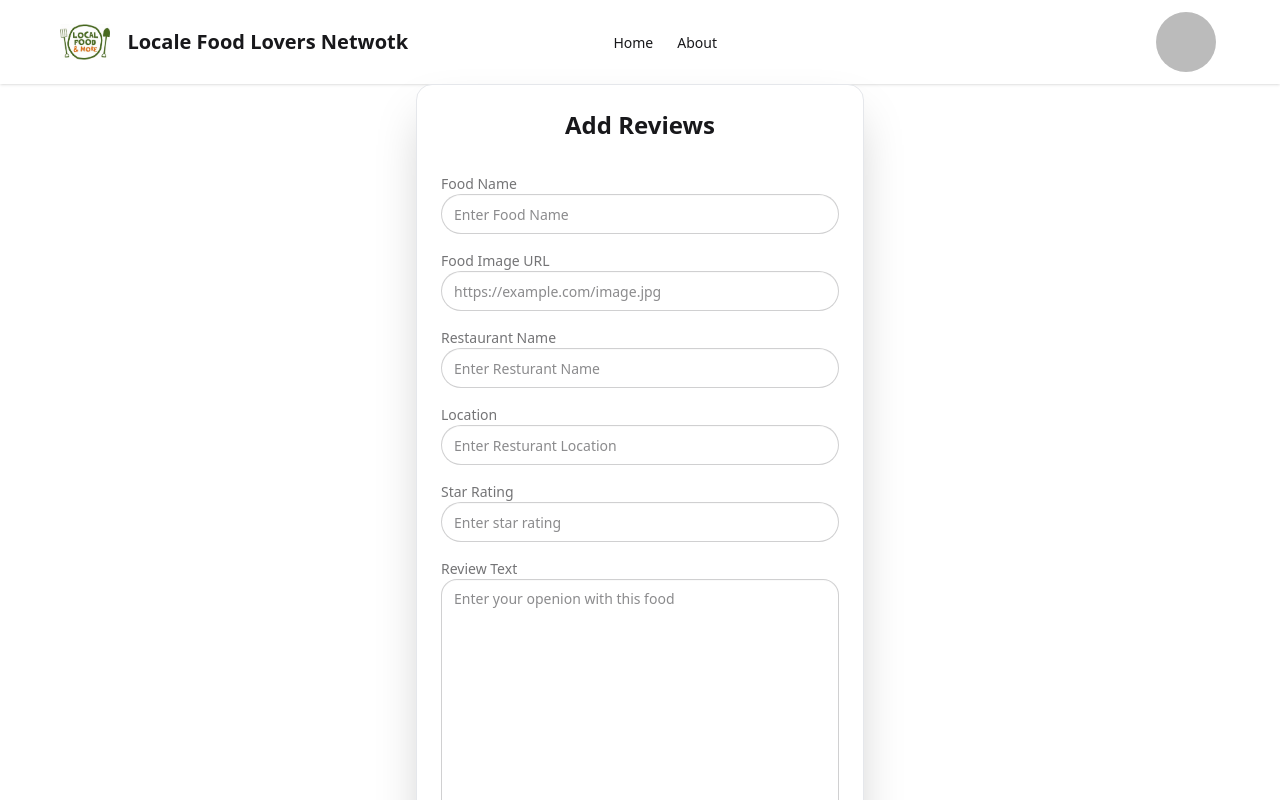
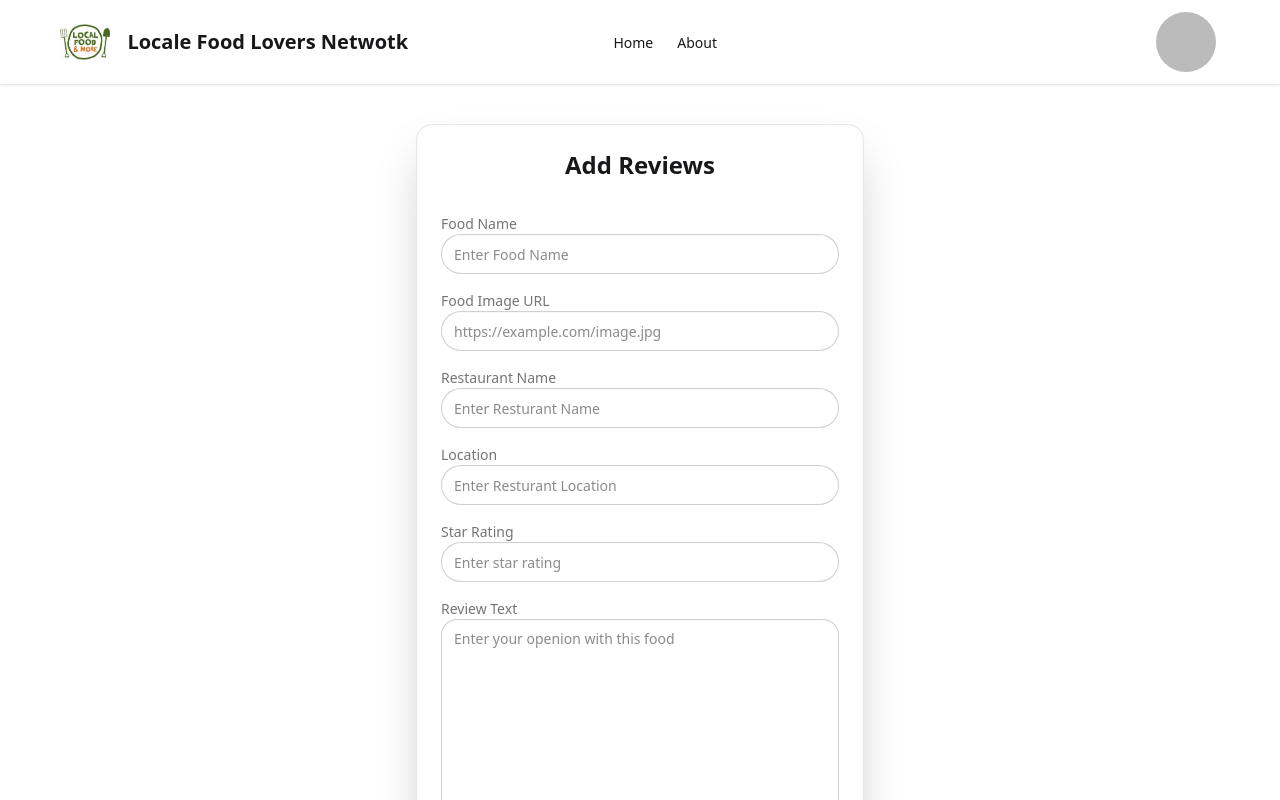
Before and after one commit to Burhan2727/local-food-lovers-network, a React (Vite) app in the folder local-food-lovers-client/: page /add-review in a window 1280 px wide. Shown: the top 800 px of the page. Built offline with nearby package versions, Linux system fonts and the light colour scheme; no server answers; sample sign-in values are in the browser's storage.

Commit message:
added some loading handle of login page and Home page and navbar

```diff
--- a/local-food-lovers-client/src/components/Home.jsx
+++ b/local-food-lovers-client/src/components/Home.jsx
@@ -21,6 +21,11 @@ const Home = () => {
   }, [])
   return (
     <div>
+      <div className="flex justify-center items-center">
+        {
+          loading && <span className="loading loading-dots loading-xl"></span>
+        }
+      </div>
       {/* hero section start */}
       <div className="carousel w-full">
         <div id="slide1" className="carousel-item relative w-full">
--- a/local-food-lovers-client/src/components/Navbar.jsx
+++ b/local-food-lovers-client/src/components/Navbar.jsx
@@ -32,9 +32,7 @@ const Navbar = () => {
   const handleClickLogo = ()=>{
     navigate("/")
   }
-  if(loading){
-    return <span className="loading loading-dots loading-xl"></span>
-  }
+
   return (
     <div className="navbar bg-base-100 shadow-sm md:px-15 lg:px-15">
         <div>
--- a/local-food-lovers-client/src/pages/AddReviewPage.jsx
+++ b/local-food-lovers-client/src/pages/AddReviewPage.jsx
@@ -3,7 +3,7 @@ import { AuthContext } from "../context/AuthContext";
 import { toast } from "react-toastify";
 
 const AddReviewPage = () => {
-  const { user } = use(AuthContext);
+  const { user , setLoading, loading} = use(AuthContext);
   const handleSubmit = (e) => {
     e.preventDefault();
     const newData = {
@@ -28,11 +28,17 @@ const AddReviewPage = () => {
       .then((data) => {
         toast.success("successfully added review");
         console.log(data);
+        setLoading(false)
       });
   };
   return (
     <div>
-      <div className="card border border-gray-200 bg-base-100 w-full max-w-md mx-auto shadow-2xl rounded-2xl">
+        <div className="flex justify-center items-center">
+            {
+                loading && <span className="loading loading-dots loading-xl"></span>
+            }
+        </div>
+      <div className="card border border-gray-200 bg-base-100 w-full max-w-md mx-auto shadow-2xl rounded-2xl m-10">
         <div className="card-body p-6 relative">
           <h2 className="text-2xl font-bold text-center mb-6">Add Reviews</h2>
           <form onSubmit={handleSubmit} className="space-y-4">
--- a/local-food-lovers-client/src/pages/LoginPage.jsx
+++ b/local-food-lovers-client/src/pages/LoginPage.jsx
@@ -40,13 +40,11 @@ const LoginPage = () => {
         toast.error(error.message);
       });
   };
+  if(loading){
+    return <span className="loading loading-dots loading-xl"></span>
+  }
   return (
     <div className="flex h-screen justify-center items-center">
-      <div>
-        {
-          loading && <span className="loading loading-dots loading-xl"></span>
-        }
-      </div>
       <div className="card bg-base-100 w-full max-w-sm shrink-0 shadow-2xl">
         <h1 className="text-5xl font-bold text-center">Login now!</h1>
         <div className="card-body">
```
